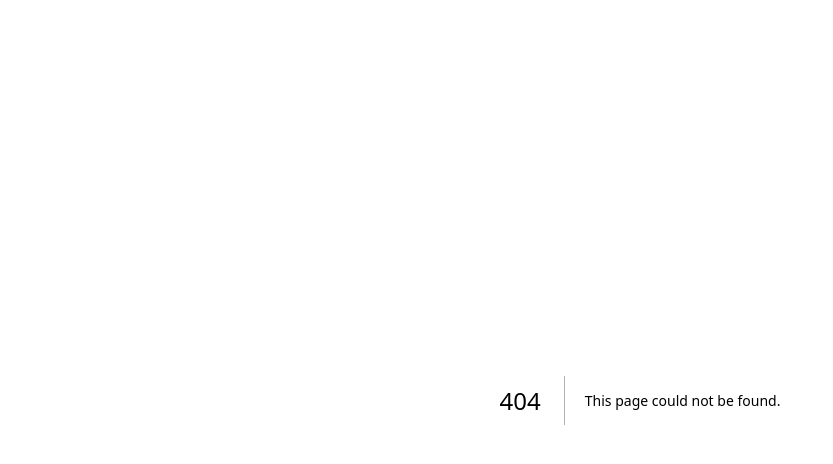
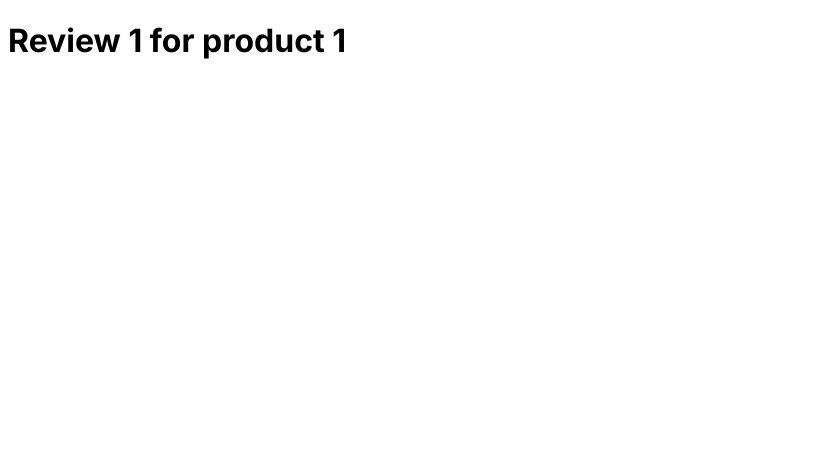
Before and after one commit to angnas/routing-demo, a Next.js app: page /product/1/reviews/1 in a window 1280 px wide. Before the commit this address had no page. Shown: the top 464 px of the page, without its empty margins (0-833 px from the left). Built offline with nearby package versions, Linux system fonts and the light colour scheme.

Commit message:
catch-all-segment

```diff
--- /dev/null
+++ b/app/product/[productId]/reviews/[reviewId]/page.tsx
@@ -0,0 +1,14 @@
+export default function ReviewDetail({
+  params,
+}: {
+  params: {
+    productId: string;
+    reviewId: string;
+  };
+}) {
+  return (
+    <h1>
+      Review {params.reviewId} for product {params.productId}
+    </h1>
+  );
+}
```
Also changed, not shown: app/docs/[[...slug]]/page.tsx (added, +18 -0 lines).
